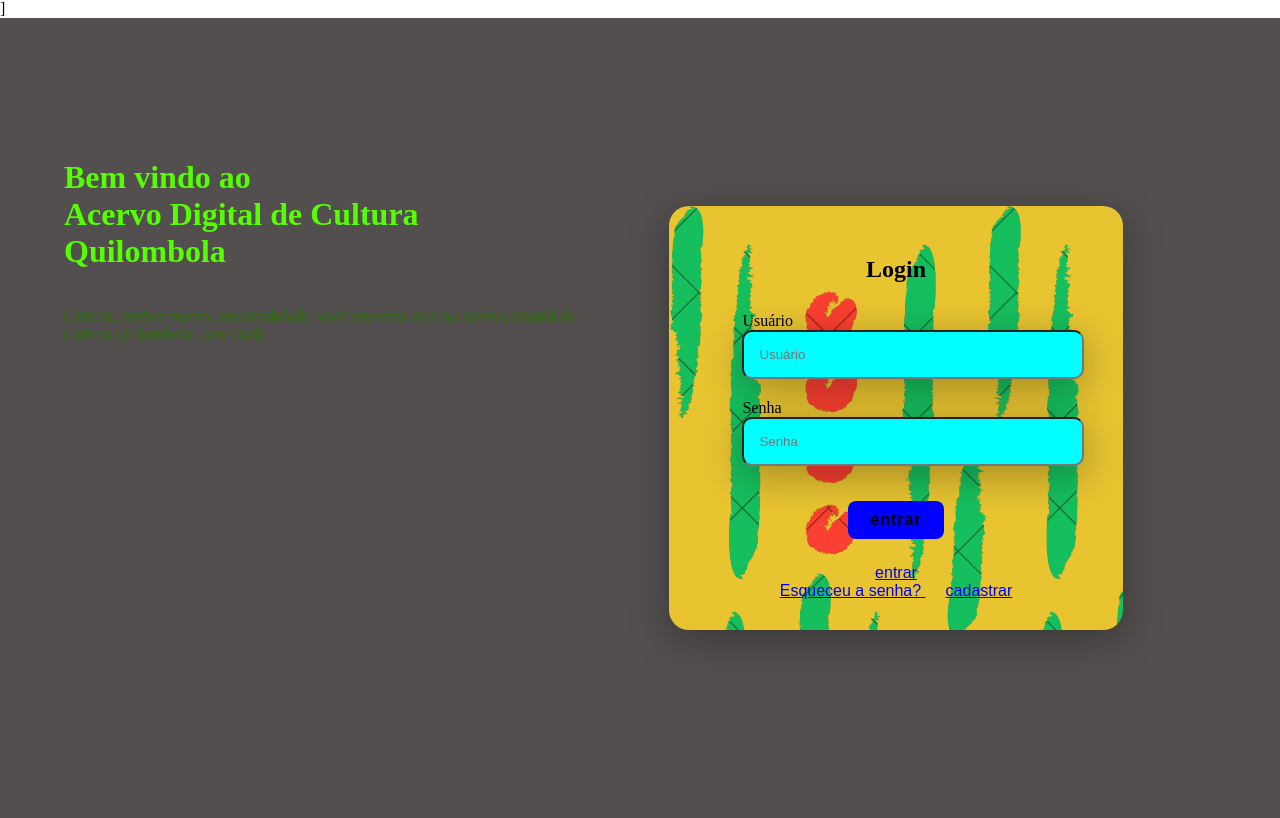
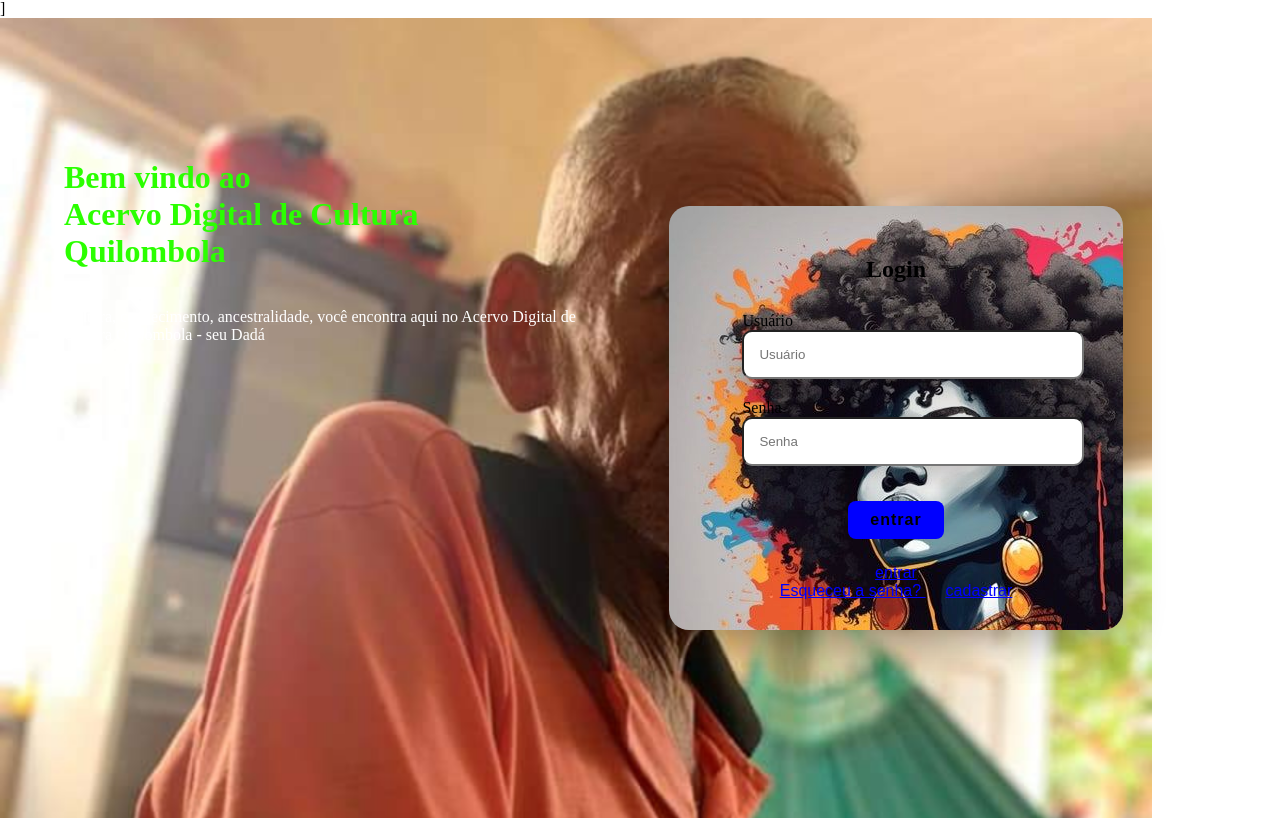
Before and after one commit to bagil01/html, a plain HTML site: page telaInicial.html in a window 1280 px wide. Drawn offline with Linux system fonts and the light colour scheme; files whose address does not match are found by name.

Commit message:
alterações

```diff
--- a/telaInicial.html
+++ b/telaInicial.html
@@ -12,7 +12,9 @@ width: 100vw;
 height: 100vh;
 display: flex;justify-content: center;
 align-items: center;
-background-color:rgb(83, 79, 79) ;
+background-image: url(meu\ avô.png);
+background-repeat: no-repeat;
+background-size: 90%;
 }
 .left-login{
     width: 40vw;
@@ -21,13 +23,14 @@ background-color:rgb(83, 79, 79) ;
     align-items: center;
     flex-direction: column;
 }
+
 .left-login >h1{
-    color: rgb(85, 255, 0);
+    color: rgb(43, 255, 0);
 
 
 }
 .left-login >p{
-    color: rgb(41, 116, 4);
+    color: rgb(255, 255, 255);
 
 }
 
@@ -43,7 +46,7 @@ background-color:rgb(83, 79, 79) ;
     align-items: center;
     flex-direction: column;
     padding: 30px 35px;
-    background-image: url('imagem\ de\ fundo.png');
+    background-image: url(midias/AfricanArtConcepts\ -\ Etsy.jpeg);
     border-radius: 20px;
     box-shadow: 0 10px 40px rgba(0, 0, 0, 0.307);
 }
@@ -60,7 +63,7 @@ background-color:rgb(83, 79, 79) ;
     border: nome;
     border-radius: 10px;
     padding: 15px;
-    background-color: aqua;
+    background-color: rgb(255, 255, 255);
     color: blue;
     font-size: 12;
     box-shadow: 0 10px 40px rgba(0, 0, 0, 0.307);
@@ -91,7 +94,7 @@ background-color:rgb(83, 79, 79) ;
             cursor: pointer; /* Altera o cursor ao passar o mouse */
             font-family: Arial, Helvetica, sans-serif;
             font-weight: 100;
-
+            color: blue;
             padding: 0 10px;
         }
 
```
Also changed, not shown: Afro Art.jpeg (added), meu avô.png (added), midias/6 Hand Made African Digital Scrapbook Paper African Background Kwanzaa Pattern Instant Download - Etsy.jpeg (added), midias/AfricanArtConcepts - Etsy.jpeg (added), midias/danca_afro-898943.jpg (added), midias/imagempara teste.jpeg (added), t3st3.jpg (added), 1 other file.
